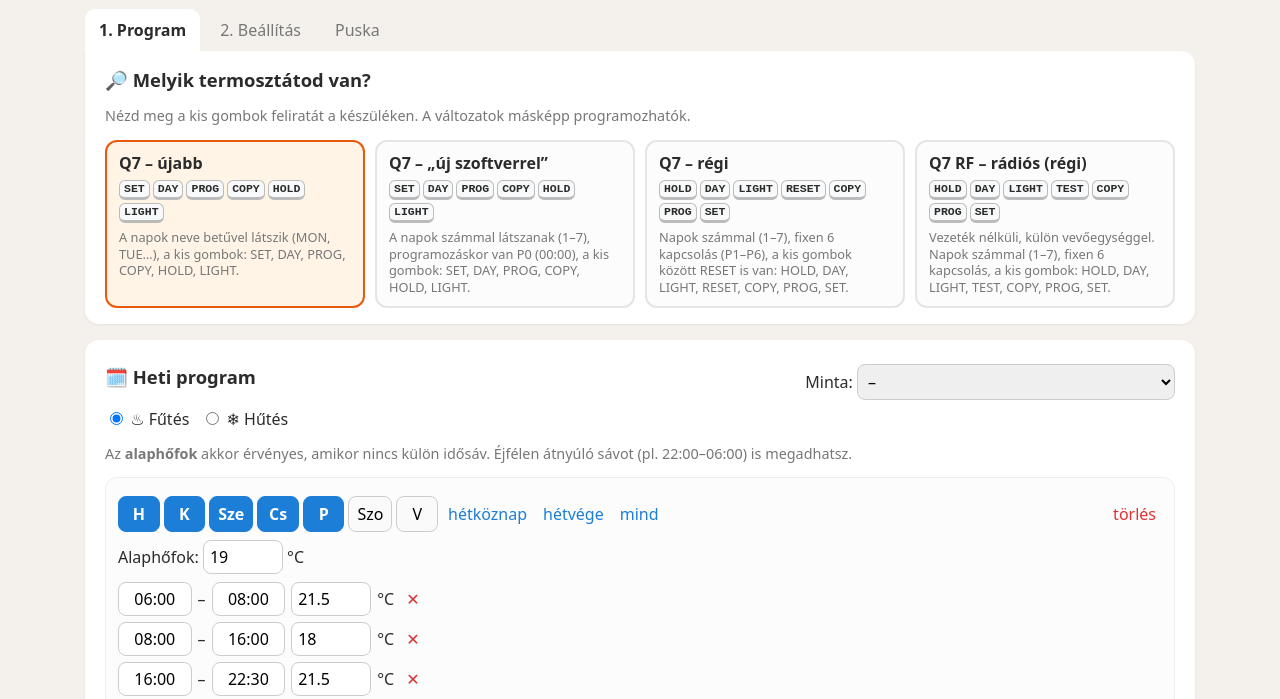
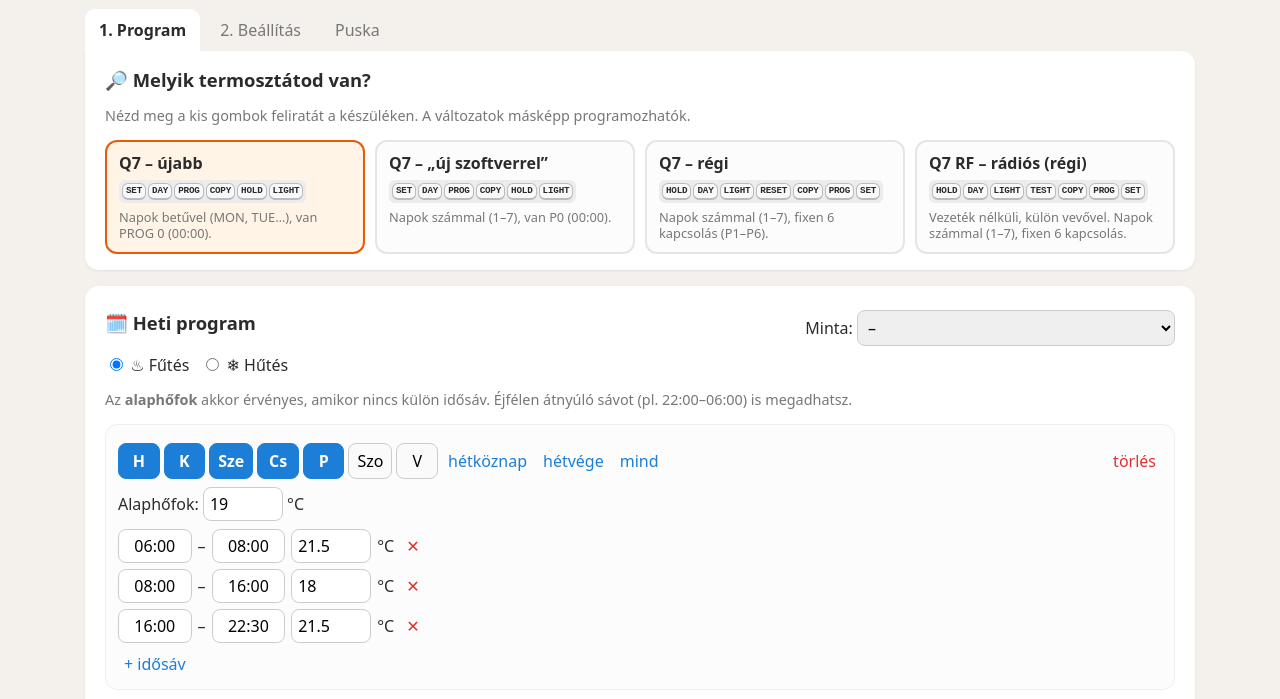
Before and after one commit to pmamico/computherm-q7, a plain HTML site: page web/index.html in a window 1280 px wide. Shown: the part 82-781 px from the top of the page. Drawn offline with Linux system fonts and the light colour scheme; no server answers.

Commit message:
Típusválasztó: a kis gombok egy sorban, mint a készüléken; rövidebb leírás

```diff
--- a/web/planner.js
+++ b/web/planner.js
@@ -17,25 +17,25 @@ const OLD_FACTORY = [[420, 20], [540, 17], [750, 20], [900, 19], [1050, 22], [13
 export const VARIANTS = {
   q7: {
     name: 'Q7 – újabb', short: 'Q7',
-    hint: 'A napok neve betűvel látszik (MON, TUE…), a kis gombok: SET, DAY, PROG, COPY, HOLD, LIGHT.',
+    hint: 'Napok betűvel (MON, TUE…), van PROG 0 (00:00).',
     logic: 'p0', dayLabels: 'names', prog: 'PROG', buttons: NEW_BUTTONS,
     minTemp: 5, maxTemp: 40, copySeconds: 3, hasMode: true, factoryTemp: 20,
   },
   q7num: {
     name: 'Q7 – „új szoftverrel”', short: 'Q7 (új szoftver)',
-    hint: 'A napok számmal látszanak (1–7), programozáskor van P0 (00:00), a kis gombok: SET, DAY, PROG, COPY, HOLD, LIGHT.',
+    hint: 'Napok számmal (1–7), van P0 (00:00).',
     logic: 'p0', dayLabels: 'numbers', prog: 'P', buttons: NEW_BUTTONS,
     minTemp: 5, maxTemp: 35, copySeconds: 3, hasMode: true, factoryTemp: 20,
   },
   q7old: {
     name: 'Q7 – régi', short: 'Q7 (régi)',
-    hint: 'Napok számmal (1–7), fixen 6 kapcsolás (P1–P6), a kis gombok között RESET is van: HOLD, DAY, LIGHT, RESET, COPY, PROG, SET.',
+    hint: 'Napok számmal (1–7), fixen 6 kapcsolás (P1–P6).',
     logic: 'fixed6', dayLabels: 'numbers', prog: 'P', buttons: ['HOLD', 'DAY', 'LIGHT', 'RESET', 'COPY', 'PROG', 'SET'],
     minTemp: 7, maxTemp: 35, copySeconds: 5, hasMode: false, factory: OLD_FACTORY,
   },
   q7rf: {
     name: 'Q7 RF – rádiós (régi)', short: 'Q7 RF',
-    hint: 'Vezeték nélküli, külön vevőegységgel. Napok számmal (1–7), fixen 6 kapcsolás, a kis gombok: HOLD, DAY, LIGHT, TEST, COPY, PROG, SET.',
+    hint: 'Vezeték nélküli, külön vevővel. Napok számmal (1–7), fixen 6 kapcsolás.',
     logic: 'fixed6', dayLabels: 'numbers', prog: 'P', buttons: ['HOLD', 'DAY', 'LIGHT', 'TEST', 'COPY', 'PROG', 'SET'],
     minTemp: 7, maxTemp: 35, copySeconds: 5, hasMode: false, factory: OLD_FACTORY, radio: true,
   },
--- a/web/style.css
+++ b/web/style.css
@@ -129,8 +129,9 @@ svg.q7 { width: 100%; height: auto; display: block; }
 .variant { display: flex; flex-direction: column; gap: 6px; border: 2px solid #e5e5e5; border-radius: 12px; padding: 10px 12px; cursor: pointer; background: #fcfcfc; }
 .variant.on { border-color: var(--accent); background: #fff4e6; }
 .variant input { display: none; }
-.vbtns { display: flex; flex-wrap: wrap; gap: 3px; }
-.vbtns kbd { font-size: .72rem; padding: 0 4px; }
+/* a kis gombok a valóságban is egy sorban vannak */
+.vbtns { display: flex; flex-wrap: nowrap; gap: 2px; background: #ececec; border-radius: 6px; padding: 3px; width: max-content; max-width: 100%; }
+.vbtns kbd { font-size: .58rem; padding: 0 3px; min-width: 0; border-bottom-width: 2px; line-height: 1.5; letter-spacing: -.2px; }
 .variant small { font-size: .8rem; line-height: 1.3; }
 [hidden] { display: none !important; }
 table.summary td.filler { color: #aaa; }
```
